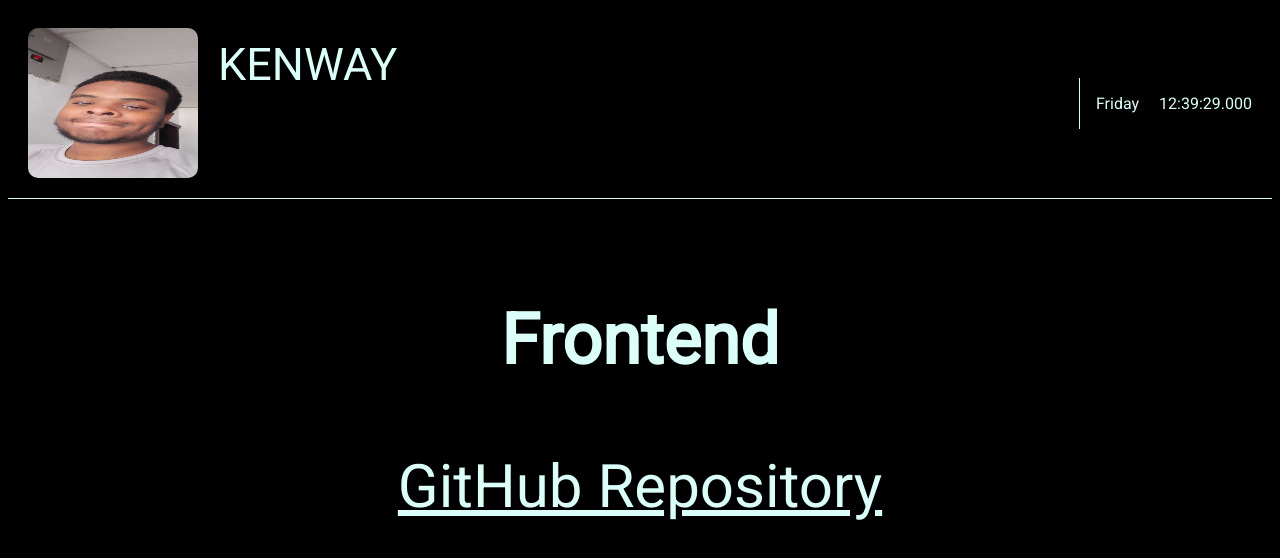
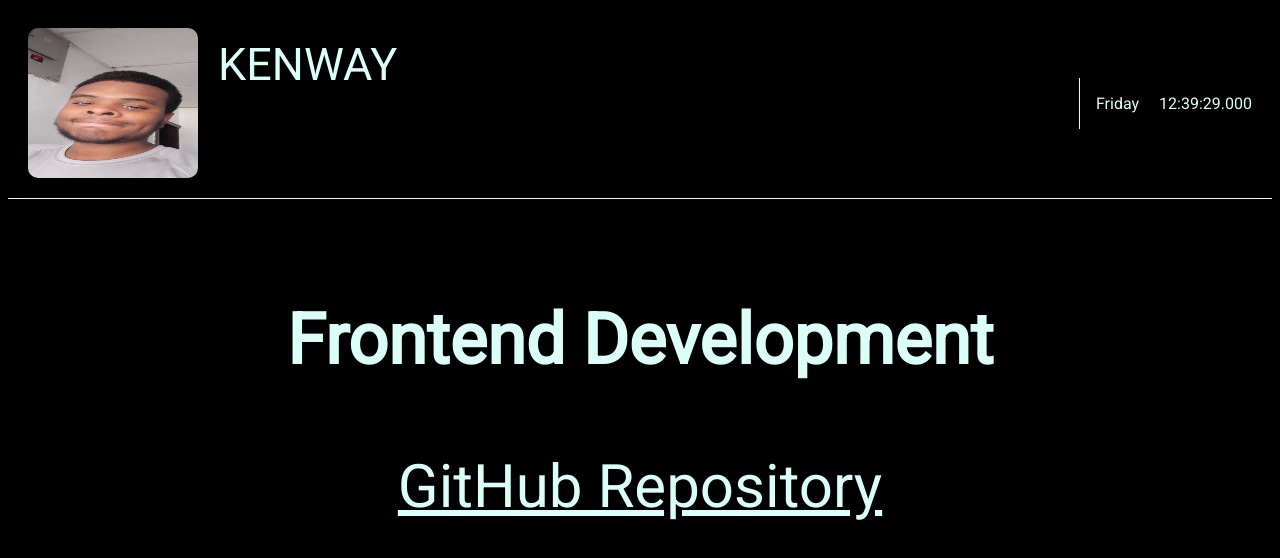
Before and after one commit to Christopher-kenway/HNGx-task1, a plain HTML site: page index.html in a window 1280 px wide. Drawn offline with Linux system fonts and the light colour scheme.

Commit message:
Update index.html

```diff
--- a/index.html
+++ b/index.html
@@ -20,7 +20,7 @@
     </div>
     </div>
     <div class="main_content">
-        <h3 data-testid="myTrack">Frontend</h3>
+        <h3 data-testid="myTrack">Frontend Development</h3>
         <a href="https://github.com/Christopher-kenway/HNGx-task1" data-testid="githubURL">GitHub Repository</a>
     </div>
 
```
